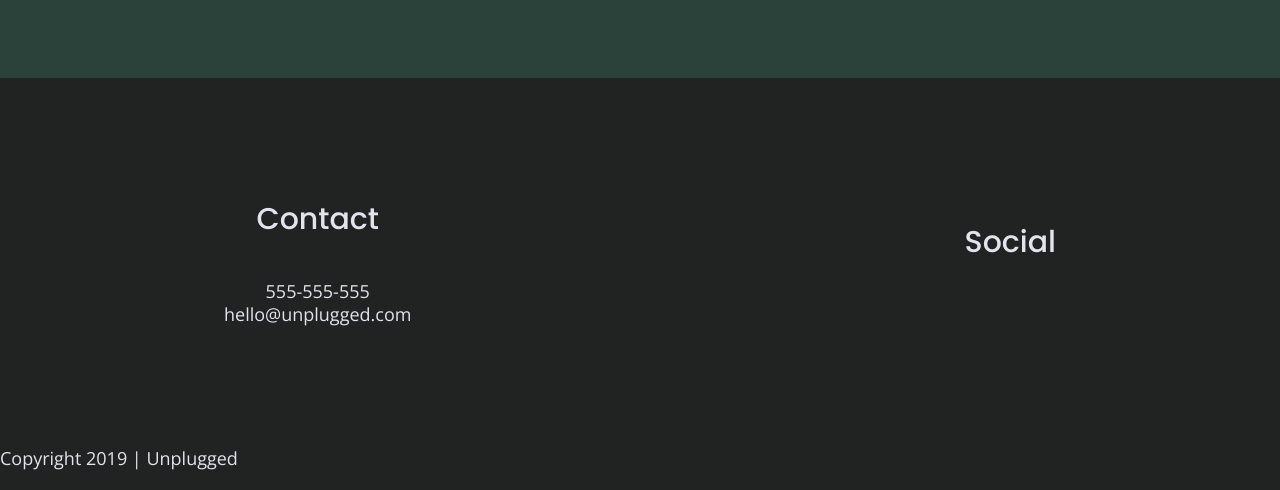
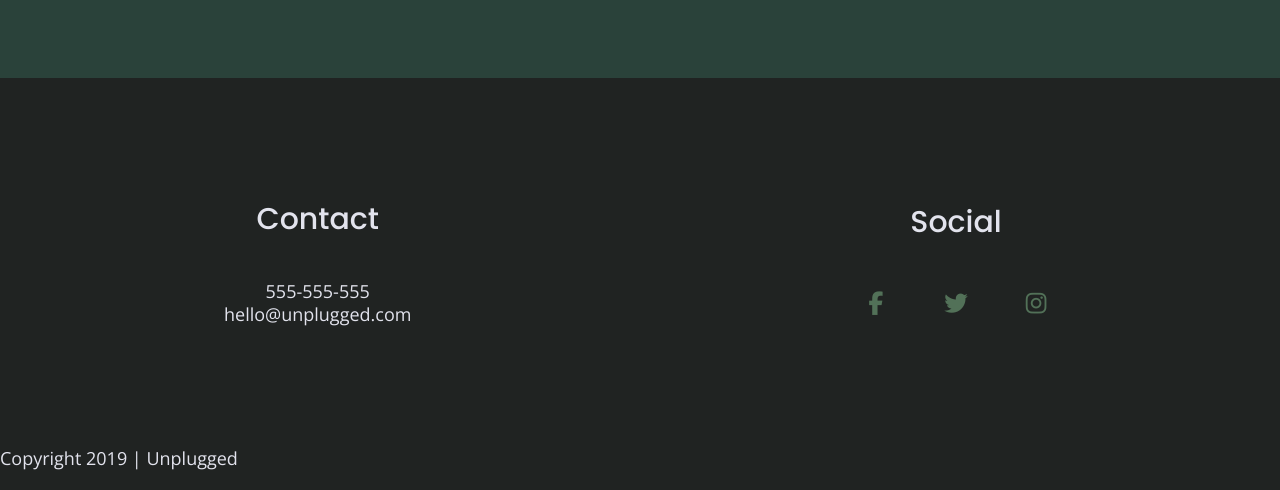
Before and after one commit to Alcides-hub/unplug-website, a website: page index.html in a window 1280 px wide. Shown: the part 2642-3132 px from the top of the page. Drawn offline with nearby package versions, Linux system fonts and the light colour scheme.

Commit message:
Added icons

```diff
--- a/css/main.css
+++ b/css/main.css
@@ -263,6 +263,16 @@
     display: flex;
     justify-content: center;
     align-items: center;
+    width: 40px;
+    height: 40px;
+    border-radius: 50%;
+    color:#527158;
+
+  }
+
+  footer .social-icons i {
+    font-size: 1.3125em;
+    /* I am not sure how you got this size, please explain. */
   }
 
   footer .copyright {
@@ -703,6 +713,11 @@
         /* I am getting a different ratio 14/24 ?? */
       }
 
+      footer .social-icons  {
+        width: 12.5em;
+        justify-content: space-between;
+      }
+
       /* ==========================================================================
        About Page
        ========================================================================== */
--- a/index.html
+++ b/index.html
@@ -120,9 +120,9 @@
             <div class="social">
                 <h4>Social</h4>
                 <div class="social-icons">
-                    <p><a href="https://www.facebook.com/Skillcrush" target="_blank"></a></p>
-                    <p><a href="https://www.twitter.com/Skillcrush" target="_blank"></a></p>
-                    <p><a href="https://wwww.instagram.com/Skillcrush" target="_blank"></a></p>
+                    <p><a href="https://www.facebook.com/Skillcrush" target="_blank"></a><i class="fab fa-facebook-f"></i></p>
+                    <p><a href="https://www.twitter.com/Skillcrush" target="_blank"></a><i class="fab fa-twitter"></i></p>
+                    <p><a href="https://wwww.instagram.com/Skillcrush" target="_blank"></a><i class="fab fa-instagram"></i></p>
                 </div>
             </div>
         </div>
```
Also changed, not shown: about/index.html (+3 -3 lines), faq/index.html (+3 -3 lines).
